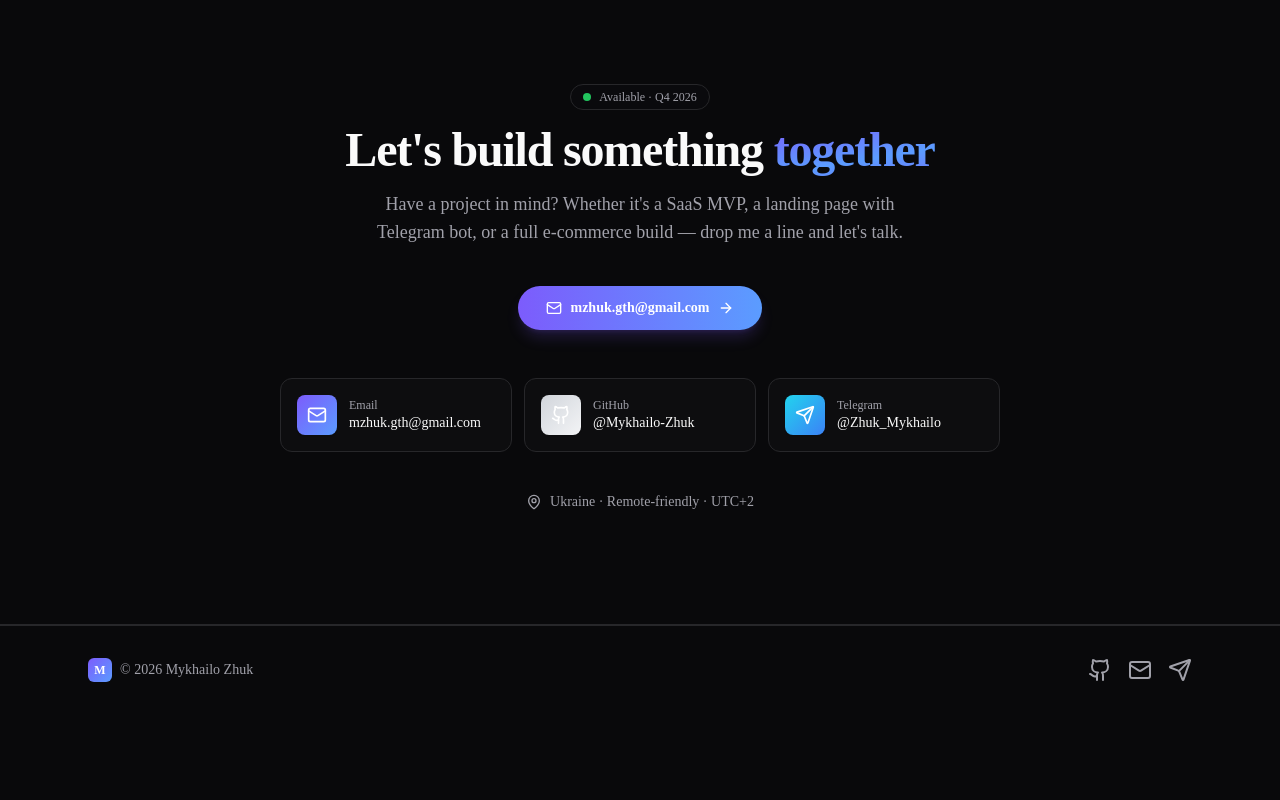
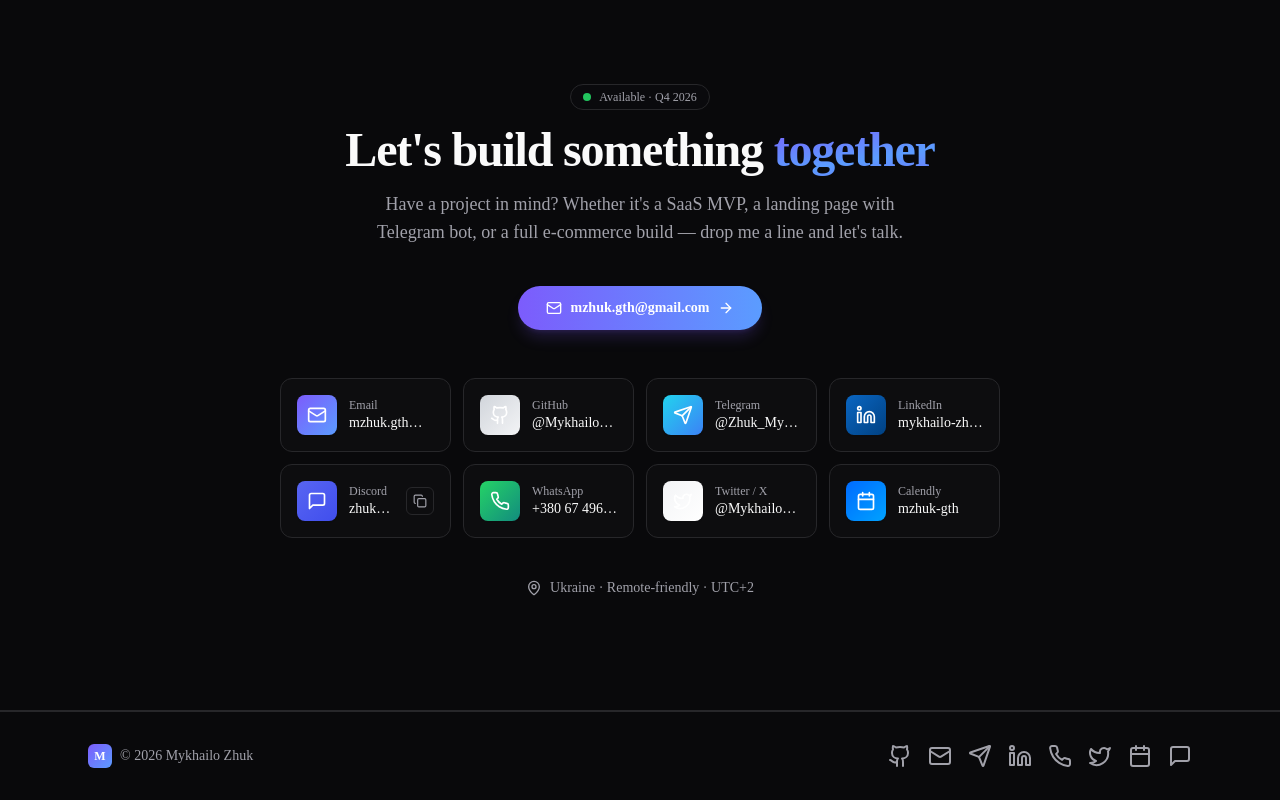
Before and after one commit to Mykhailo-Zhuk/misha-zhuk-portfolio, a Next.js app: page / in a window 1280 px wide. Shown: the part 5632-6432 px from the top of the page. Before the commit the page ends 6346 px from the top, so only its background shows below. Built offline with nearby package versions, Linux system fonts and the light colour scheme.

Commit message:
feat(contact): add LinkedIn, Discord, Calendly, Twitter, WhatsApp

```diff
--- a/src/components/footer.tsx
+++ b/src/components/footer.tsx
@@ -1,5 +1,20 @@
 import Link from "next/link";
-import { Github, Mail, Send } from "lucide-react";
+import { Github, Mail, Send, Linkedin, Phone, Calendar, MessageSquare, Twitter } from "lucide-react";
+
+const footerLinks = [
+  { href: "https://github.com/Mykhailo-Zhuk", label: "GitHub", icon: Github },
+  { href: "mailto:mzhuk.gth@gmail.com", label: "Email", icon: Mail },
+  { href: "https://t.me/Zhuk_Mykhailo", label: "Telegram", icon: Send },
+  { href: "https://www.linkedin.com/in/mykhailo-zhuk-8720a8203/", label: "LinkedIn", icon: Linkedin },
+  { href: "https://wa.me/380674966309", label: "WhatsApp", icon: Phone },
+  { href: "https://x.com/Mykhailo_Zhuk", label: "Twitter / X", icon: Twitter },
+  { href: "https://calendly.com/mzhuk-gth", label: "Calendly", icon: Calendar },
+];
+
+// Discord has no public URL — show as a non-clickable badge with a tooltip-like label.
+const footerBadges = [
+  { label: "Discord: zhuk_mykhailo", icon: MessageSquare },
+];
 
 export function Footer() {
   return (
@@ -11,32 +26,30 @@ export function Footer() {
           </span>
           <span>© {new Date().getFullYear()} Mykhailo Zhuk</span>
         </div>
-        <div className="flex items-center gap-4">
-          <Link
-            href="https://github.com/Mykhailo-Zhuk"
-            target="_blank"
-            rel="noopener noreferrer"
-            className="transition-colors hover:text-foreground"
-            aria-label="GitHub"
-          >
-            <Github className="h-4.5 w-4.5" />
-          </Link>
-          <Link
-            href="mailto:mzhuk.gth@gmail.com"
-            className="transition-colors hover:text-foreground"
-            aria-label="Email"
-          >
-            <Mail className="h-4.5 w-4.5" />
-          </Link>
-          <Link
-            href="https://t.me/Zhuk_Mykhailo"
-            target="_blank"
-            rel="noopener noreferrer"
-            className="transition-colors hover:text-foreground"
-            aria-label="Telegram"
-          >
-            <Send className="h-4.5 w-4.5" />
-          </Link>
+        <div className="flex flex-wrap items-center justify-center gap-4">
+          {footerLinks.map(({ href, label, icon: Icon }) => (
+            <Link
+              key={label}
+              href={href}
+              target={href.startsWith("http") ? "_blank" : undefined}
+              rel={href.startsWith("http") ? "noopener noreferrer" : undefined}
+              className="transition-colors hover:text-foreground"
+              aria-label={label}
+              title={label}
+            >
+              <Icon className="h-4.5 w-4.5" />
+            </Link>
+          ))}
+          {footerBadges.map(({ label, icon: Icon }) => (
+            <span
+              key={label}
+              className="flex items-center gap-1.5 text-xs"
+              aria-label={label}
+              title={label}
+            >
+              <Icon className="h-4.5 w-4.5" />
+            </span>
+          ))}
         </div>
       </div>
     </footer>
--- a/src/components/sections/contact.tsx
+++ b/src/components/sections/contact.tsx
@@ -1,10 +1,33 @@
 "use client";
 
+import { useState } from "react";
 import Link from "next/link";
-import { ArrowRight, Github, Mail, Send, MapPin } from "lucide-react";
+import {
+  ArrowRight,
+  Github,
+  Mail,
+  Send,
+  MapPin,
+  Linkedin,
+  Twitter,
+  Phone,
+  Calendar,
+  MessageSquare,
+  Copy,
+  Check,
+} from "lucide-react";
 import { Reveal } from "@/components/ui/reveal";
 
-const contactMethods = [
+type ContactMethod = {
+  icon: React.ReactNode;
+  label: string;
+  value: string;
+  href?: string;
+  copyable?: boolean;
+  accent: string;
+};
+
+const contactMethods: ContactMethod[] = [
   {
     icon: <Mail className="h-5 w-5" />,
     label: "Email",
@@ -26,9 +49,56 @@ const contactMethods = [
     href: "https://t.me/Zhuk_Mykhailo",
     accent: "from-cyan-400 to-blue-500",
   },
+  {
+    icon: <Linkedin className="h-5 w-5" />,
+    label: "LinkedIn",
+    value: "mykhailo-zhuk-8720a8203",
+    href: "https://www.linkedin.com/in/mykhailo-zhuk-8720a8203/",
+    accent: "from-[#0A66C2] to-[#004182]",
+  },
+  {
+    icon: <MessageSquare className="h-5 w-5" />,
+    label: "Discord",
+    value: "zhuk_mykhailo",
+    copyable: true,
+    accent: "from-[#5865F2] to-[#404EED]",
+  },
+  {
+    icon: <Phone className="h-5 w-5" />,
+    label: "WhatsApp",
+    value: "+380 67 496 6309",
+    href: "https://wa.me/380674966309",
+    accent: "from-[#25D366] to-[#128C7E]",
+  },
+  {
+    icon: <Twitter className="h-5 w-5" />,
+    label: "Twitter / X",
+    value: "@Mykhailo_Zhuk",
+    href: "https://x.com/Mykhailo_Zhuk",
+    accent: "from-gray-900 to-black dark:from-gray-100 dark:to-white",
+  },
+  {
+    icon: <Calendar className="h-5 w-5" />,
+    label: "Calendly",
+    value: "mzhuk-gth",
+    href: "https://calendly.com/mzhuk-gth",
+    accent: "from-[#006BFF] to-[#00A2FF]",
+  },
 ];
 
 export function Contact() {
+  const [copied, setCopied] = useState(false);
+
+  const handleCopy = async (value: string) => {
+    try {
+      await navigator.clipboard.writeText(value);
+      setCopied(true);
+      window.setTimeout(() => setCopied(false), 1800);
+    } catch {
+      // Fallback: no-op; copy UI will not flip but link is still usable.
+    }
+  };
+
   return (
     <section
       id="contact"
@@ -77,21 +147,16 @@ export function Contact() {
         </Reveal>
 
         <Reveal delay={0.2}>
-          <div className="mt-12 grid gap-3 sm:grid-cols-3">
-            {contactMethods.map((method) => (
-              <Link
-                key={method.label}
-                href={method.href}
-                target="_blank"
-                rel="noopener noreferrer"
-                className="group flex items-center gap-3 rounded-xl border border-border bg-card p-4 text-left transition-all hover:border-foreground/20 hover:bg-card/80"
-              >
+          <div className="mt-12 grid gap-3 sm:grid-cols-2 lg:grid-cols-4">
+            {contactMethods.map((method) => {
+              const inner = (
+                <>
                   <div
                     className={`flex h-10 w-10 flex-shrink-0 items-center justify-center rounded-lg bg-gradient-to-br ${method.accent} text-white shadow-sm`}
                   >
                     {method.icon}
                   </div>
-                <div className="min-w-0">
+                  <div className="min-w-0 flex-1">
                     <div className="text-xs text-muted-foreground">
                       {method.label}
                     </div>
@@ -99,9 +164,59 @@ export function Contact() {
                       {method.value}
                     </div>
                   </div>
+                  {method.copyable && (
+                    <span
+                      className="flex h-7 w-7 flex-shrink-0 items-center justify-center rounded-md border border-border text-muted-foreground transition-colors group-hover:border-foreground/30 group-hover:text-foreground"
+                      aria-hidden
+                    >
+                      {copied ? (
+                        <Check className="h-3.5 w-3.5" />
+                      ) : (
+                        <Copy className="h-3.5 w-3.5" />
+                      )}
+                    </span>
+                  )}
+                </>
+              );
+
+              const baseClass =
+                "group flex items-center gap-3 rounded-xl border border-border bg-card p-4 text-left transition-all hover:border-foreground/20 hover:bg-card/80";
+
+              if (method.href) {
+                return (
+                  <Link
+                    key={method.label}
+                    href={method.href}
+                    target="_blank"
+                    rel="noopener noreferrer"
+                    className={baseClass}
+                  >
+                    {inner}
                   </Link>
-            ))}
+                );
+              }
+
+              return (
+                <button
+                  key={method.label}
+                  type="button"
+                  onClick={() => handleCopy(method.value)}
+                  className={baseClass}
+                  aria-label={`Copy ${method.label} handle: ${method.value}`}
+                >
+                  {inner}
+                </button>
+              );
+            })}
           </div>
+          {copied && (
+            <div
+              role="status"
+              className="mt-3 text-xs text-muted-foreground"
+            >
+              Discord handle copied to clipboard
+            </div>
+          )}
         </Reveal>
 
         <Reveal delay={0.3}>
```
Lines whose indentation alone changed are shown as unchanged.
